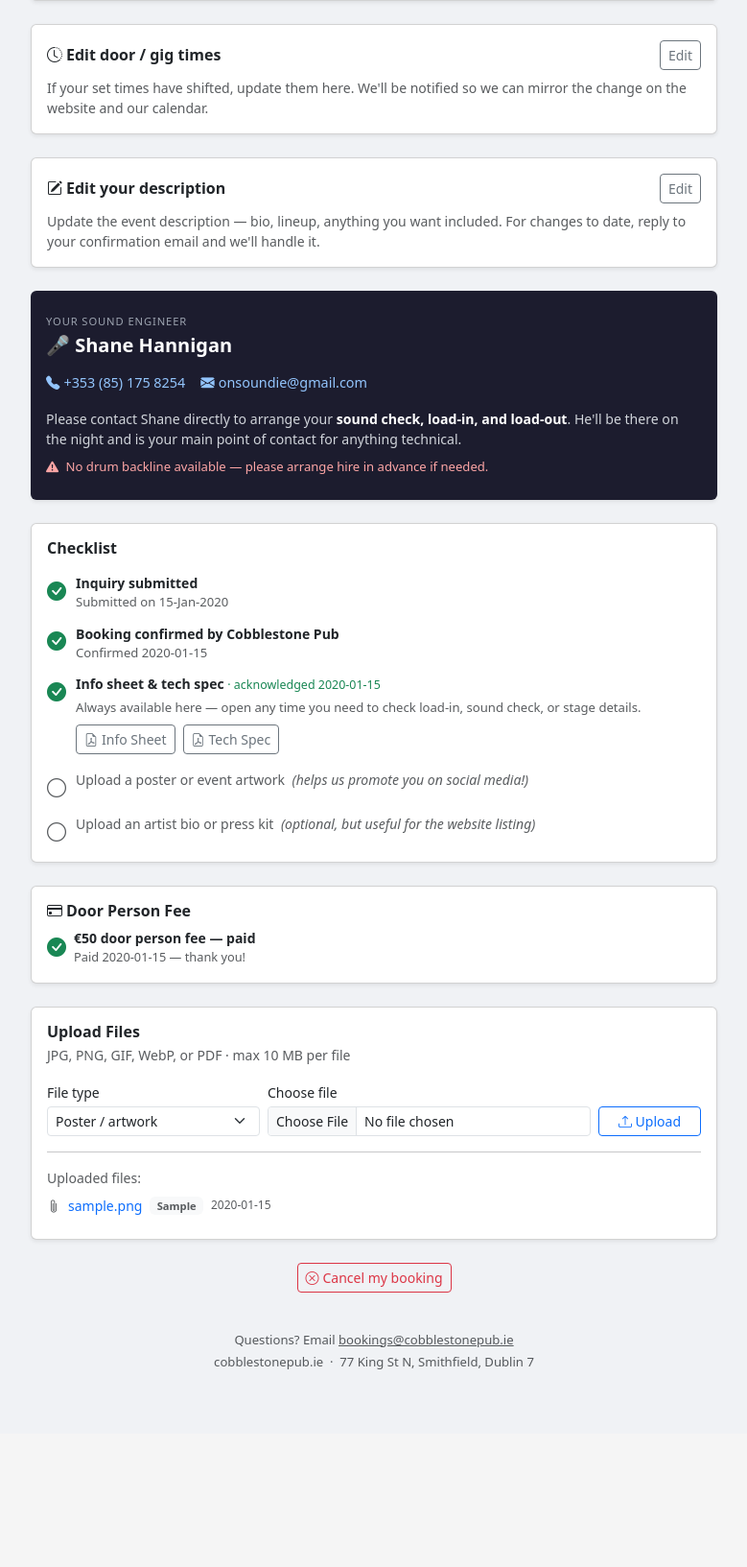
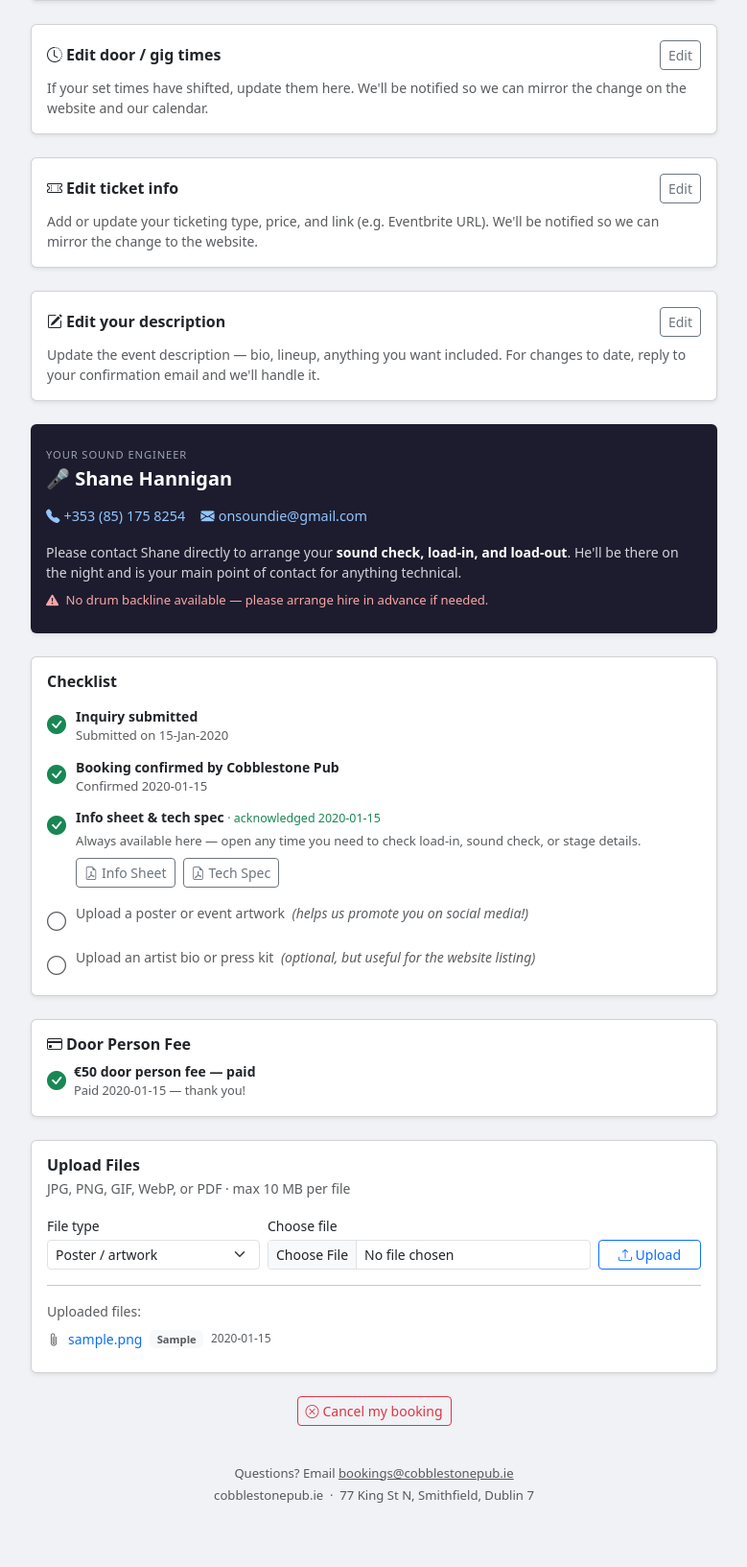
Before and after one commit to SorayaKMC/cobblestone-pub-, a Flask app: page /book/1 in a window 1280 px wide. Shown: the part 589-2222 px from the top of the page at 96% size, without its empty margins (250-1029 px from the left). Before the commit the page ends 2016 px from the top, so only its background shows below. Run offline with Flask 3, Linux system fonts and the light colour scheme; tables that the repository leaves empty hold one stand-in row (values such as "Sample post").

Commit message:
band portal: let bands edit ticket info post-booking + alert admin
Bands often don't have a ticket link at the moment they request the
date — the Eventbrite URL and price come later. New "Edit ticket
info" card on the band portal lets them update ticketing type,
price, and link without waiting for us.

Mirrors the door/gig-times feature shape:

  * POST /book/<token>/edit-ticket  — band-side update
  * POST /bookings/<id>/acknowledge-ticket-change — admin ack

On save:
  - per-field audit log entries (band as actor, old → new in detail)
  - bookings.ticket_info_changed_at timestamp set
  - pink "Ticket info changed" badge appears on the bookings list row
  - pink banner on the booking detail page with current values inline
    and an Acknowledge button that clears the flag

Whitelisted ticketing / ticket_price / ticket_link in
update_booking_field so the band update path is allowed.

No email alert this round — ticket changes are less time-sensitive
than gig-time changes; badge + banner is sufficient.

Co-Authored-By: Claude Opus 4.7 (1M context) <noreply@anthropic.com>

```diff
--- a/db.py
+++ b/db.py
@@ -421,6 +421,13 @@ def init_db():
         cursor.execute(
             "ALTER TABLE bookings ADD COLUMN times_changed_at TIMESTAMP"
         )
+    if "ticket_info_changed_at" not in bk_cols:
+        # Stamped when a band edits ticketing / ticket_price / ticket_link
+        # via the portal. Same alert pattern as times_changed_at (badge +
+        # banner + Acknowledge button).
+        cursor.execute(
+            "ALTER TABLE bookings ADD COLUMN ticket_info_changed_at TIMESTAMP"
+        )
 
     # Contact tokens — one row per unique contact email, used by the multi-gig
     # portal so a contact with several bookings has a single URL that lists them all
@@ -1838,6 +1845,7 @@ def update_booking_field(booking_id, field, value, actor="system"):
         "promo_folder_url",
         "door_fee_required",
         "door_time", "start_time",
+        "ticketing", "ticket_price", "ticket_link",
     }
     if field not in safe:
         raise ValueError(f"Field '{field}' not allowed for direct update")
@@ -2113,6 +2121,29 @@ def clear_times_changed(booking_id):
     conn.close()
 
 
+def mark_ticket_info_changed(booking_id):
+    """Stamp ticket_info_changed_at — raises the admin alert."""
+    conn = get_db()
+    now = datetime.now().isoformat()
+    conn.execute(
+        "UPDATE bookings SET ticket_info_changed_at=?, updated_at=? WHERE id=?",
+        (now, now, booking_id),
+    )
+    conn.commit()
+    conn.close()
+
+
+def clear_ticket_info_changed(booking_id):
+    """Clear the ticket-info-changed alert — admin Acknowledge action."""
+    conn = get_db()
+    conn.execute(
+        "UPDATE bookings SET ticket_info_changed_at=NULL, updated_at=? WHERE id=?",
+        (datetime.now().isoformat(), booking_id),
+    )
+    conn.commit()
+    conn.close()
+
+
 def set_door_fee_payment_link(booking_id, url):
     """Store a Square-hosted payment link URL on a booking record.
     Called lazily when the band portal is loaded."""
--- a/routes/bookings.py
+++ b/routes/bookings.py
@@ -1535,6 +1535,79 @@ def acknowledge_time_change(booking_id):
     return redirect(url_for("bookings.booking_detail", booking_id=booking_id))
 
 
+# Allowed values for the band-side ticketing dropdown. Matches the admin
+# dropdown options in booking_detail.html.
+TICKETING_OPTIONS = ("", "Free", "Eventbrite", "Door", "Ticketed")
+
+
+@bp.route("/book/<token>/edit-ticket", methods=["POST"])
+def book_edit_ticket(token):
+    """Band-side: update ticketing type, ticket price, and ticket link.
+
+    Bands typically don't have the link at the moment they request the
+    date — they need to add it later (Eventbrite URL, price, etc.).
+    Same audit + flag + acknowledge pattern as book_edit_times.
+    """
+    booking = db.get_booking(token)
+    if not booking:
+        abort(404)
+    if booking["status"] in ("cancelled", "completed"):
+        flash("This booking is no longer accepting changes.", "warning")
+        return redirect(url_for("bookings.book_portal", token=token))
+
+    new_ticketing = (request.form.get("ticketing") or "").strip()
+    if new_ticketing not in TICKETING_OPTIONS:
+        flash("Invalid ticketing option.", "danger")
+        return redirect(url_for("bookings.book_portal", token=token))
+    new_ticketing = new_ticketing or None
+    new_price = (request.form.get("ticket_price") or "").strip() or None
+    new_link  = (request.form.get("ticket_link")  or "").strip() or None
+
+    old_ticketing = booking["ticketing"]
+    old_price     = booking["ticket_price"]
+    old_link      = booking["ticket_link"]
+
+    if (new_ticketing == old_ticketing
+            and new_price == old_price
+            and new_link == old_link):
+        flash("No changes to save.", "info")
+        return redirect(url_for("bookings.book_portal", token=token))
+
+    if new_ticketing != old_ticketing:
+        db.update_booking_field(booking["id"], "ticketing",    new_ticketing, actor="band")
+    if new_price != old_price:
+        db.update_booking_field(booking["id"], "ticket_price", new_price,     actor="band")
+    if new_link != old_link:
+        db.update_booking_field(booking["id"], "ticket_link",  new_link,      actor="band")
+
+    db.add_booking_audit(
+        booking["id"], "band", "edited",
+        f"Ticket info updated via portal "
+        f"(ticketing: {old_ticketing or '—'!r} → {new_ticketing or '—'!r}; "
+        f"price: {old_price or '—'!r} → {new_price or '—'!r}; "
+        f"link: {old_link or '—'!r} → {new_link or '—'!r})",
+    )
+    db.mark_ticket_info_changed(booking["id"])
+
+    flash("Ticket info updated — thanks! ✓", "success")
+    return redirect(url_for("bookings.book_portal", token=token))
+
+
+@bp.route("/bookings/<int:booking_id>/acknowledge-ticket-change", methods=["POST"])
+def acknowledge_ticket_change(booking_id):
+    """Admin: clear the ticket-info-changed flag after Squarespace etc. updated."""
+    booking = db.get_booking(booking_id)
+    if not booking:
+        abort(404)
+    db.clear_ticket_info_changed(booking_id)
+    db.add_booking_audit(
+        booking_id, "admin", "acknowledged",
+        "Ticket info change acknowledged by admin.",
+    )
+    flash("Ticket info change acknowledged.", "success")
+    return redirect(url_for("bookings.booking_detail", booking_id=booking_id))
+
+
 @bp.route("/book/<token>/ack-info-sheet", methods=["POST"])
 def ack_info_sheet(token):
     """Band acknowledges they have read the info sheet / tech spec."""
--- a/templates/book_portal.html
+++ b/templates/book_portal.html
@@ -230,6 +230,69 @@
                                 data-bs-target="#editTimesCollapse">Cancel</button>
                         <button type="submit" class="btn btn-sm btn-primary">
                             <i class="bi bi-check-lg me-1"></i>Save times
+                        </button>
+                    </div>
+                </form>
+            </div>
+        </div>
+    </div>
+    {% endif %}
+
+    <!-- ── Edit ticket info (active bookings only) ──────────────────────── -->
+    {% if booking.status in ('inquiry', 'tentative', 'confirmed') %}
+    <div class="card shadow-sm mb-4">
+        <div class="card-body">
+            <div class="d-flex justify-content-between align-items-center mb-2">
+                <h6 class="card-title fw-semibold mb-0">
+                    <i class="bi bi-ticket-perforated me-1"></i>Edit ticket info
+                </h6>
+                <button class="btn btn-sm btn-outline-secondary"
+                        type="button"
+                        data-bs-toggle="collapse"
+                        data-bs-target="#editTicketCollapse"
+                        aria-expanded="false">
+                    Edit
+                </button>
+            </div>
+            <p class="text-muted small mb-0">
+                Add or update your ticketing type, price, and link
+                (e.g. Eventbrite URL). We'll be notified so we can mirror
+                the change to the website.
+            </p>
+            <div id="editTicketCollapse" class="collapse mt-3">
+                <form method="POST" action="/book/{{ booking.public_token }}/edit-ticket">
+                    <div class="row g-2">
+                        <div class="col-12 col-md-4">
+                            <label class="form-label small fw-semibold">Ticketing</label>
+                            <select name="ticketing" class="form-select form-select-sm">
+                                <option value="" {% if not booking.ticketing %}selected{% endif %}>— select —</option>
+                                <option value="Free"       {% if booking.ticketing == 'Free' %}selected{% endif %}>Free</option>
+                                <option value="Eventbrite" {% if booking.ticketing == 'Eventbrite' %}selected{% endif %}>Eventbrite</option>
+                                <option value="Door"       {% if booking.ticketing == 'Door' %}selected{% endif %}>Door charge</option>
+                                <option value="Ticketed"   {% if booking.ticketing == 'Ticketed' %}selected{% endif %}>Other ticketed</option>
+                            </select>
+                        </div>
+                        <div class="col-6 col-md-3">
+                            <label class="form-label small fw-semibold">Price</label>
+                            <input type="text" name="ticket_price"
+                                   class="form-control form-control-sm"
+                                   value="{{ booking.ticket_price or '' }}"
+                                   placeholder="e.g. €15">
+                        </div>
+                        <div class="col-12 col-md-5">
+                            <label class="form-label small fw-semibold">Ticket link</label>
+                            <input type="url" name="ticket_link"
+                                   class="form-control form-control-sm"
+                                   value="{{ booking.ticket_link or '' }}"
+                                   placeholder="https://eventbrite.com/...">
+                        </div>
+                    </div>
+                    <div class="d-flex justify-content-end gap-2 mt-3">
+                        <button type="button" class="btn btn-sm btn-outline-secondary"
+                                data-bs-toggle="collapse"
+                                data-bs-target="#editTicketCollapse">Cancel</button>
+                        <button type="submit" class="btn btn-sm btn-primary">
+                            <i class="bi bi-check-lg me-1"></i>Save ticket info
                         </button>
                     </div>
                 </form>
```
Also changed, not shown: templates/booking_detail.html (+19 -0 lines), templates/bookings_list.html (+7 -0 lines).
